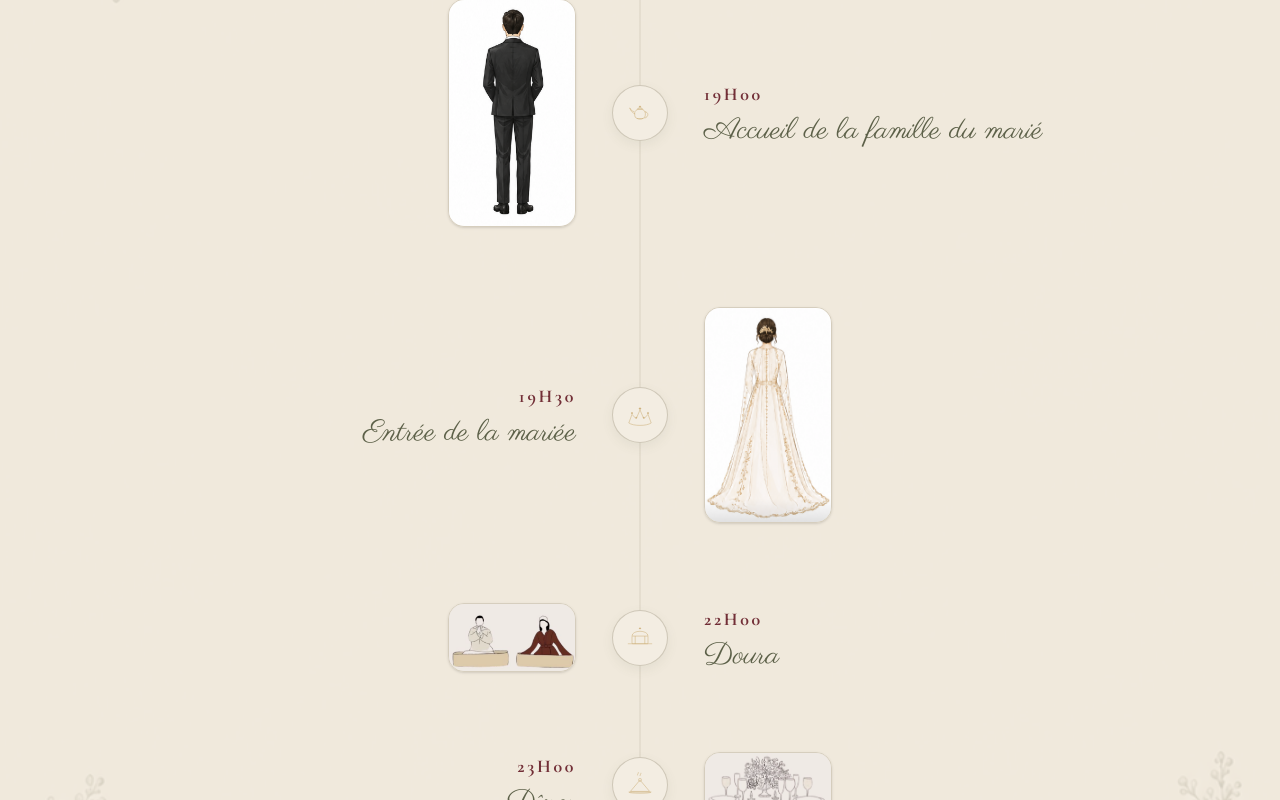
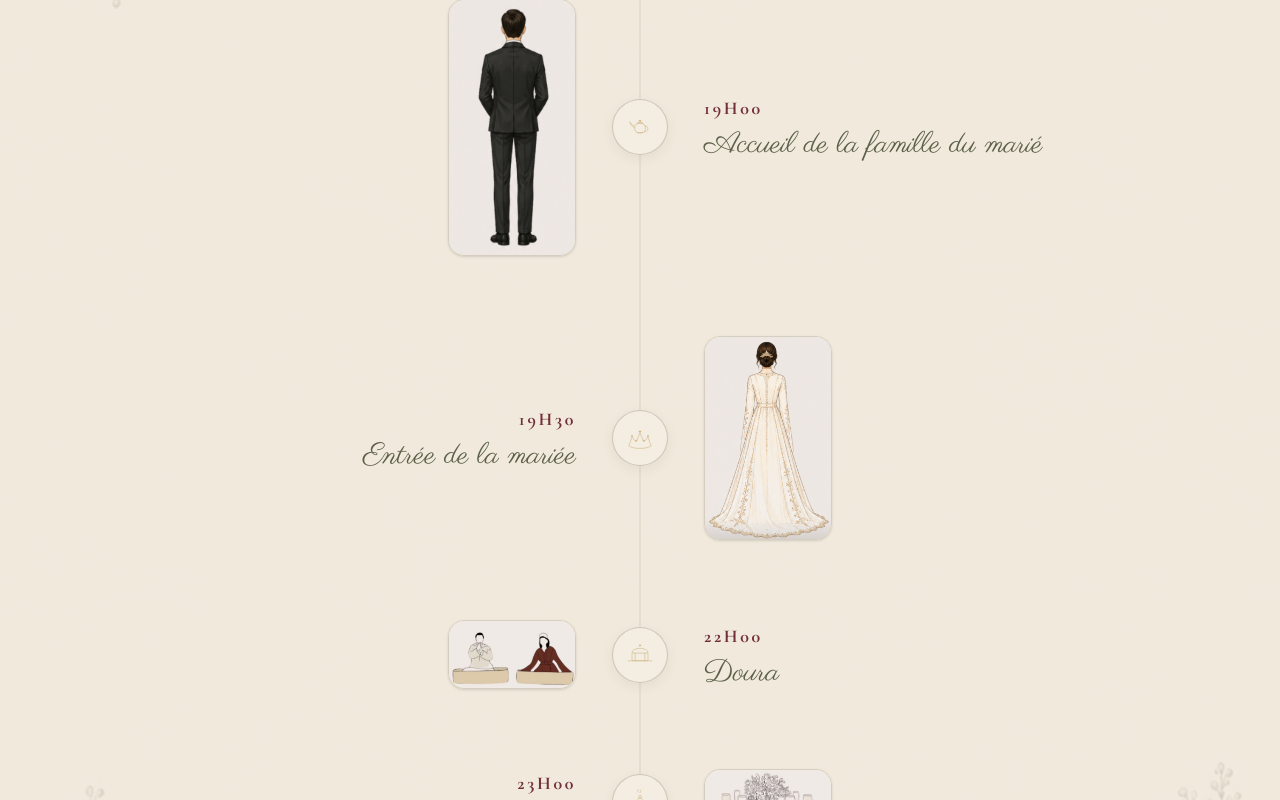
Before and after one commit to mehdibenabdallah6-hue/s-et-j, a React (Vite) app: page / in a window 1280 px wide. Shown: the part 2598-3398 px from the top of the page. Built offline with nearby package versions, Linux system fonts and the light colour scheme.

Commit message:
design: update marie images to marie 3 and mariee3

```diff
--- a/src/components/Timeline.tsx
+++ b/src/components/Timeline.tsx
@@ -27,7 +27,7 @@ const events = [
   {
     time: '19H00',
     title: 'Accueil de la famille du marié',
-    image: '/marie 1.png',
+    image: '/marie 3.png',
     icon: (
       <svg viewBox="0 0 100 100" className="w-8 h-8" fill="none" stroke="currentColor" strokeWidth="1.5">
         <path d="M35,63 C30,48 35,38 50,38 C65,38 70,48 65,63 C60,70 40,70 35,63 Z" />
@@ -42,7 +42,7 @@ const events = [
   {
     time: '19H30',
     title: 'Entrée de la mariée',
-    image: '/mariee2.png',
+    image: '/mariee3.png',
     icon: (
       <svg viewBox="0 0 100 100" className="w-8 h-8" fill="none" stroke="currentColor" strokeWidth="1.5">
         <path d="M15,75 C30,85 70,85 85,75" />
```
Also changed, not shown: public/marie 3.png (added), public/mariee3.png (added).
